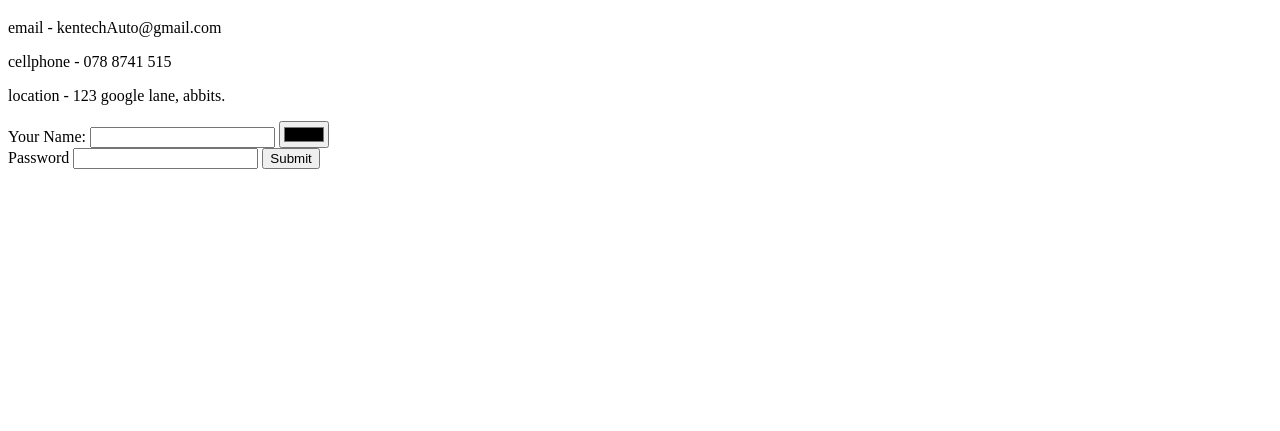
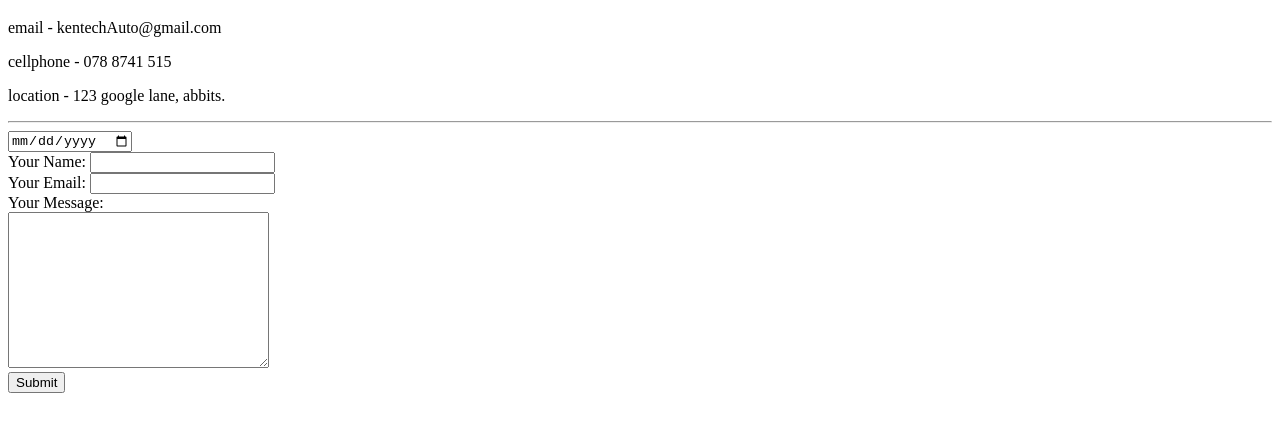
Before and after one commit to Ken-tech-code/Cv, a plain HTML site: page contact.html in a window 1280 px wide. Shown: the part 61-492 px from the top of the page. Drawn offline with Linux system fonts and the light colour scheme.

Commit message:
Add files via upload

```diff
--- a/contact.html
+++ b/contact.html
@@ -9,12 +9,15 @@
     <p>email - kentechAuto@gmail.com</p>
     <p>cellphone - 078 8741 515</p>
     <p>location - 123 google lane, abbits. </p>
-    <form class="" action="index.html" method="post">
+  <hr>
+    <input type="date">
+    <form action="mailto:kentechAuto@gmail.com " method="post" enctype="text/plain">
     <label>Your Name:</label>
-    <input type="text" name="" value="">
-    <input type="color" name=""><br>
-    <label>Password</label>
-    <input type="password" name="" value="">
+    <input type="text" name="" value=""><br>
+    <label>Your Email:</label>
+    <input type="email" name="Your Email" value=""><br>
+    <label>Your Message:</label><br>
+    <textarea name="Your Message" rows="10" cols="30"></textarea><br>
     <input type="submit" name="">
     </form>
   </body>
```
